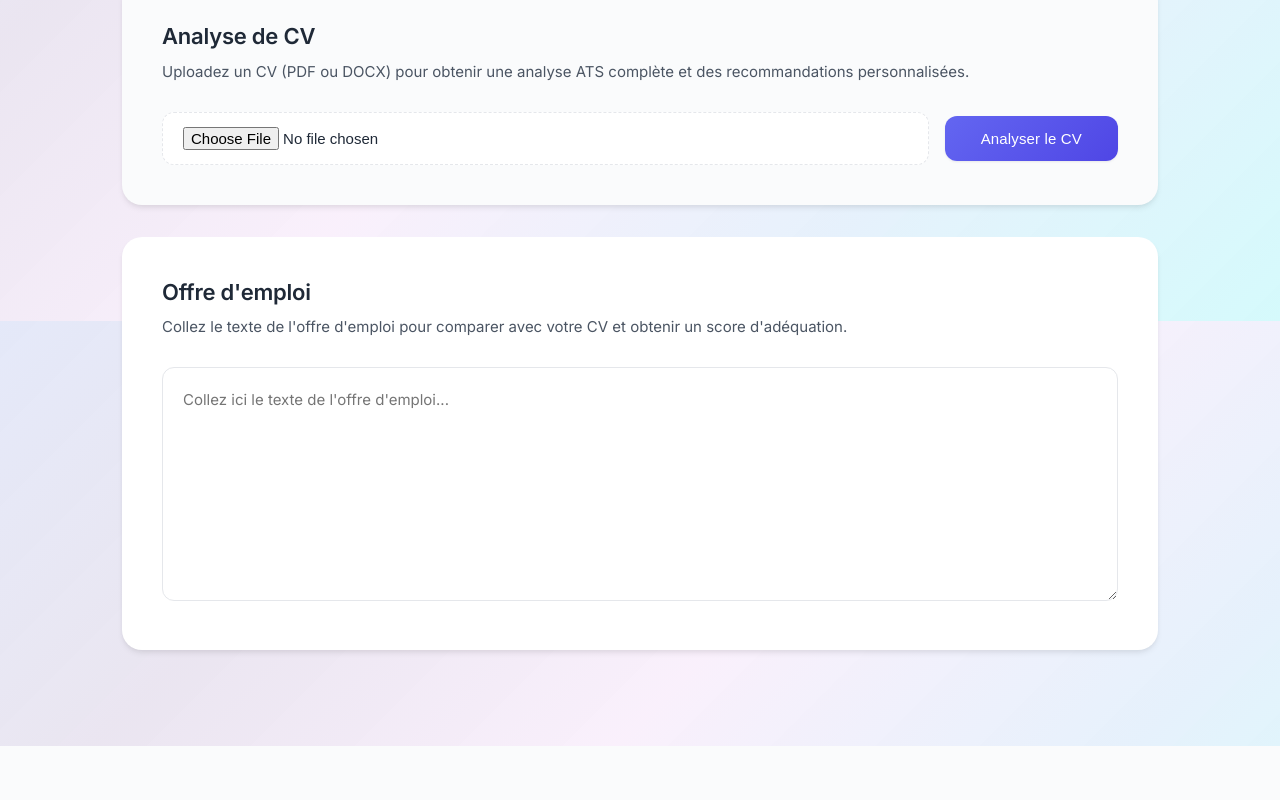
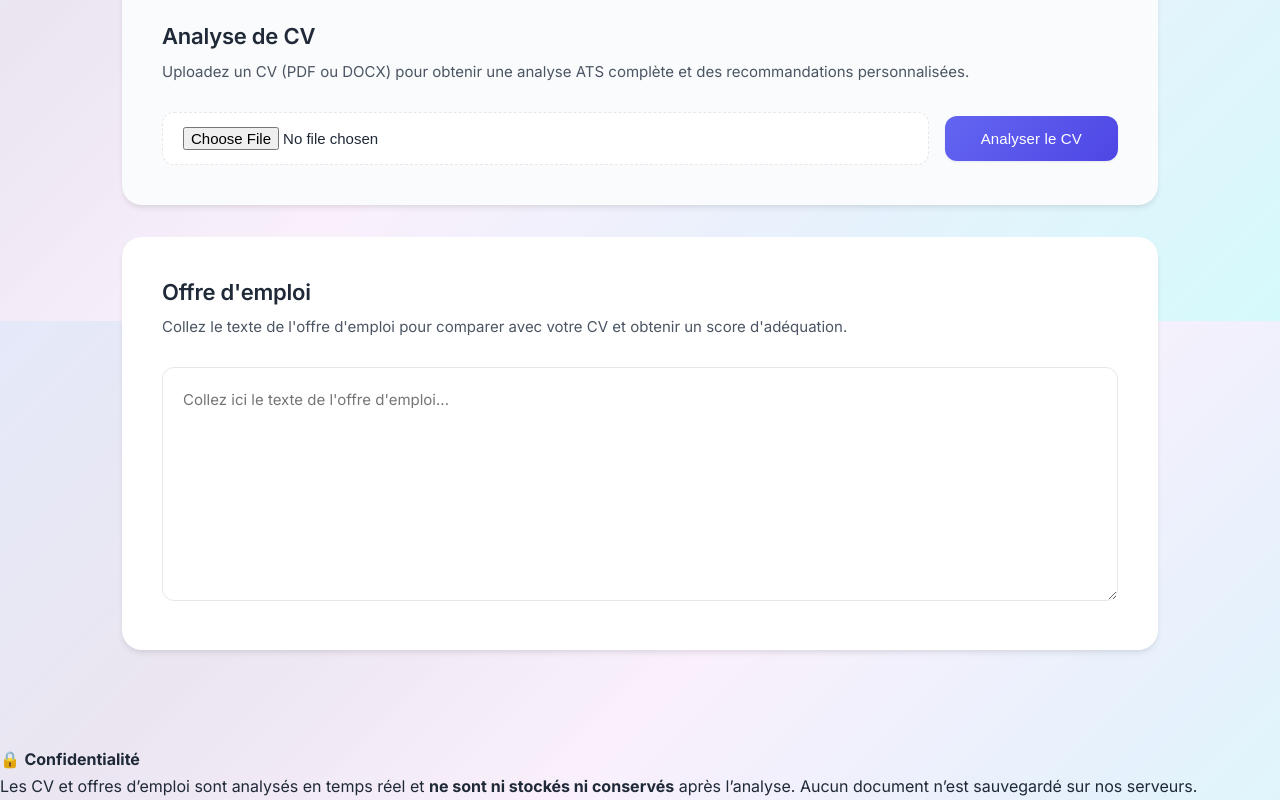
Before and after one commit to YoannDucoux/cv-analyzer, a plain HTML site: page frontend/index.html in a window 1280 px wide. Shown: the part 479-1279 px from the top of the page. Before the commit the page ends 1225 px from the top, so only its background shows below. Drawn offline with Linux system fonts and the light colour scheme.

Commit message:
Update index.html
disclaimer security

```diff
--- a/frontend/index.html
+++ b/frontend/index.html
@@ -97,5 +97,14 @@
   </main>
 
   <script src="app.js"></script>
+  <footer class="privacy-footer">
+  <p>
+    🔒 <strong>Confidentialité</strong><br />
+    Les CV et offres d’emploi sont analysés en temps réel et
+    <strong>ne sont ni stockés ni conservés</strong> après l’analyse.
+    Aucun document n’est sauvegardé sur nos serveurs.
+  </p>
+</footer>
+
 </body>
 </html>
```
